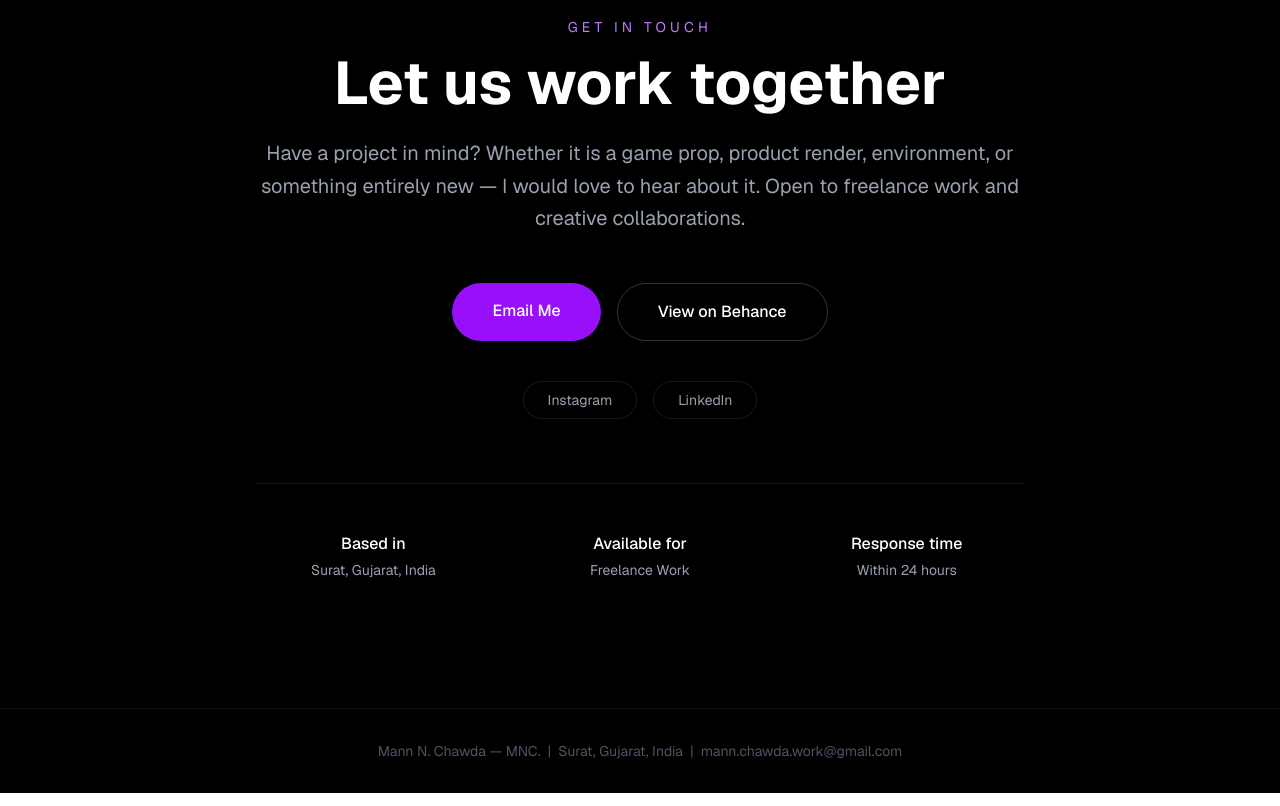
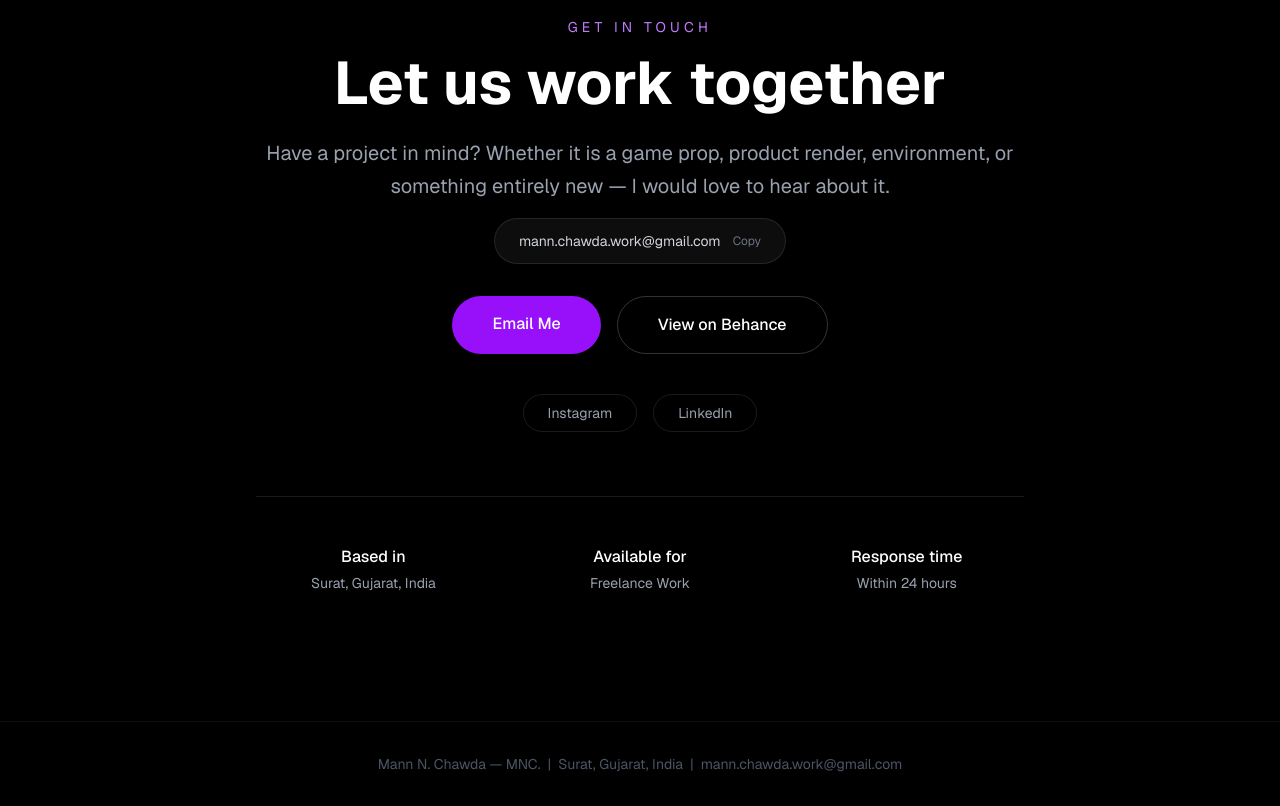
Before and after one commit to mannchawda/my-portfolio, a Next.js app: page / in a window 1280 px wide. Shown: the part 2660-3466 px from the top of the page. Built offline with nearby package versions, Linux system fonts and the light colour scheme.

Commit message:
fix email button

```diff
--- a/src/components/ContactSection.jsx
+++ b/src/components/ContactSection.jsx
@@ -1,7 +1,16 @@
 "use client";
 import { motion } from "framer-motion";
+import { useState } from "react";
 
 export default function ContactSection() {
+  const [copied, setCopied] = useState(false);
+
+  const copyEmail = () => {
+    navigator.clipboard.writeText("mann.chawda.work@gmail.com");
+    setCopied(true);
+    setTimeout(() => setCopied(false), 2000);
+  };
+
   return (
     <section id="contact" className="py-32 px-6 border-t border-white/5">
       <div className="max-w-3xl mx-auto text-center">
@@ -17,16 +26,26 @@ export default function ContactSection() {
           <h2 className="text-5xl md:text-6xl font-bold text-white mb-6">
             Let us work together
           </h2>
-          <p className="text-gray-400 text-xl leading-relaxed mb-12">
+          <p className="text-gray-400 text-xl leading-relaxed mb-4">
             Have a project in mind? Whether it is a game prop, product render, environment, or
-            something entirely new — I would love to hear about it. Open to freelance work and
-            creative collaborations.
+            something entirely new — I would love to hear about it.
           </p>
 
-          {/* Primary CTA */}
+          <div
+            onClick={copyEmail}
+            className="inline-flex items-center gap-3 bg-white/5 border border-white/10 hover:border-purple-500/50 rounded-full px-6 py-3 mb-8 cursor-pointer transition-all duration-200 group"
+          >
+            <span className="text-gray-300 text-sm font-mono">mann.chawda.work@gmail.com</span>
+            <span className="text-xs text-gray-500 group-hover:text-purple-400 transition-colors">
+              {copied ? "Copied!" : "Copy"}
+            </span>
+          </div>
+
           <div className="flex flex-col sm:flex-row gap-4 justify-center mb-10">
             <a
-              href="mailto:mann.chawda.work@gmail.com"
+              href="https://mail.google.com/mail/?view=cm&to=mann.chawda.work@gmail.com"
+              target="_blank"
+              rel="noopener noreferrer"
               className="px-10 py-4 bg-purple-600 hover:bg-purple-500 rounded-full text-base font-medium transition-all duration-200 hover:scale-105"
             >
               Email Me
@@ -41,7 +60,6 @@ export default function ContactSection() {
             </a>
           </div>
 
-          {/* Social links */}
           <div className="flex gap-4 justify-center mb-16">
             <a
               href="https://www.instagram.com/mann.chawda_5501"
@@ -61,7 +79,6 @@ export default function ContactSection() {
             </a>
           </div>
 
-          {/* Info row */}
           <div className="grid grid-cols-3 gap-8 pt-12 border-t border-white/10">
             <div>
               <div className="text-white font-medium mb-1">Based in</div>
```
